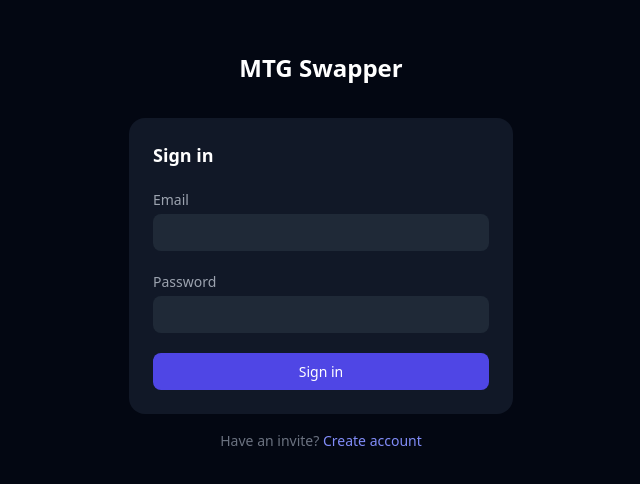
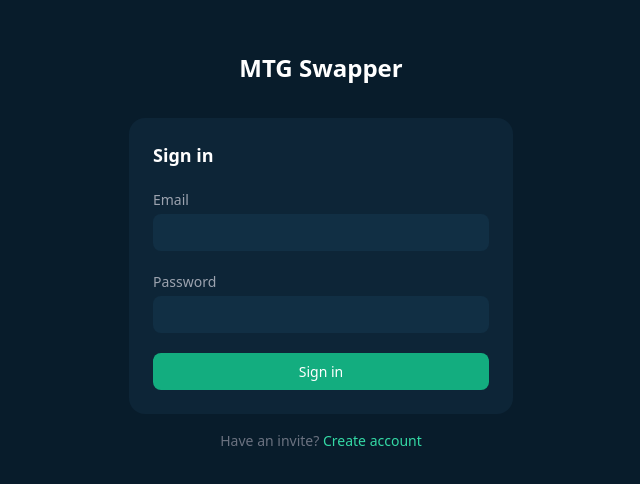
Before and after one commit to Bradley-Hill/mtgSwapper, a React (Vite) app in the folder frontend/: page /login in a window 1280 px wide. Shown: the part 150-634 px from the top of the page, without its empty margins (319-959 px from the left). Built offline with nearby package versions, Linux system fonts and the light colour scheme; no server answers.

Commit message:
fix: updated css variables

```diff
--- a/frontend/src/styles/_variables.scss
+++ b/frontend/src/styles/_variables.scss
@@ -6,58 +6,70 @@
 //   @use '../styles/variables' as *;
 // The `as *` means you write $accent, not variables.$accent.
 //
-// All colour values are derived from the original Tailwind gray/indigo palette
-// so the visual design is unchanged after the migration.
+// Palette (brand):
+//   $color-leaf:    #54cc5f  — success green
+//   $color-plant:   #13ad7f  — primary / CTA (teal-green)
+//   $color-teal:    #077d7f  — accent / hover
+//   $color-dark:    #095f71  — deep UI
+//   $color-darkest: #081c2b  — page background anchor
 // =============================================================================
 
+// ── Brand palette ─────────────────────────────────────────────────────────────
+$color-leaf:    #54cc5f;
+$color-plant:   #13ad7f;
+$color-teal:    #077d7f;
+$color-dark:    #095f71;
+$color-darkest: #081c2b;
+
 // ── Backgrounds ───────────────────────────────────────────────────────────────
-$bg-page:    #030712;  // gray-950 — full page background
-$bg-surface: #111827;  // gray-900 — modals, panels, cards
-$bg-input:   #1f2937;  // gray-800 — inputs, selects, textareas, skeleton rows
-$bg-hover:   #374151;  // gray-700 — row hover, button hover
+// Stepped up from $color-darkest so surfaces feel layered.
+$bg-page:    #081c2b;  // $color-darkest — full page background
+$bg-surface: #0d2537;  // modals, panels, cards
+$bg-input:   #112f44;  // inputs, selects, textareas, skeleton rows
+$bg-hover:   #1a3e56;  // row hover, button hover backgrounds
 
 // ── Text ──────────────────────────────────────────────────────────────────────
 $text-primary:   #ffffff;
-$text-secondary: #d1d5db;  // gray-300
-$text-muted:     #9ca3af;  // gray-400 — labels, table headers
-$text-faint:     #6b7280;  // gray-500 — footer links, quantity, hints
-$text-dimmer:    #4b5563;  // gray-600 — very subtle hint text
+$text-secondary: #d1d5db;
+$text-muted:     #9ca3af;  // labels, table headers
+$text-faint:     #6b7280;  // footer links, quantity, hints
+$text-dimmer:    #4b5563;  // very subtle hint text
 
 // ── Borders ───────────────────────────────────────────────────────────────────
-$border-subtle:  #1f2937;  // gray-800 — table dividers (same as input bg)
-$border-default: #374151;  // gray-700 — modal/dropdown borders
+$border-subtle:  #112f44;  // table dividers (same as input bg)
+$border-default: #1a3e56;  // modal/dropdown borders
 
-// ── Accent (indigo) ───────────────────────────────────────────────────────────
-$accent:              #4f46e5;  // indigo-600 — primary CTA buttons
-$accent-hover:        #6366f1;  // indigo-500 — button hover + focus ring
-$accent-ring:         #6366f1;  // indigo-500 — focus-visible box-shadow colour
-$accent-link:         #818cf8;  // indigo-400 — text links
-$accent-link-hover:   #a5b4fc;  // indigo-300 — text link hover
-$accent-disabled-bg:  #312e81;  // indigo-900 — disabled button background
-$accent-disabled-text:#818cf8;  // indigo-400 — disabled button text
+// ── Accent (plant / teal) ─────────────────────────────────────────────────────
+$accent:               $color-plant;   // #13ad7f — primary CTA buttons
+$accent-hover:         $color-teal;    // #077d7f — button hover
+$accent-ring:          $color-plant;   // #13ad7f — focus-visible box-shadow
+$accent-link:          #34d9a5;        // lighter teal for text links on dark bg
+$accent-link-hover:    #5de8bc;        // even lighter on hover
+$accent-disabled-bg:   #063d30;        // very dark green — disabled button bg
+$accent-disabled-text: #34d9a5;        // muted teal — disabled button label
 
 // ── Error / destructive ───────────────────────────────────────────────────────
-$error-text:   #f87171;  // red-400
-$error-bg:     #450a0a;  // red-950
-$error-border: #991b1b;  // red-800
+$error-text:   #f87171;
+$error-bg:     #450a0a;
+$error-border: #991b1b;
 
 // ── Success ───────────────────────────────────────────────────────────────────
-$success-text:   #86efac;  // green-300 — large count number
-$success-label:  #22c55e;  // green-500 — small label beneath count
-$success-bg:     #052e16;  // green-950 — banner background
-$success-border: #166534;  // green-800 — banner border
+$success-text:   #86efac;        // large count number
+$success-label:  $color-leaf;    // #54cc5f — small label beneath count
+$success-bg:     #052e16;        // banner background
+$success-border: #166534;        // banner border
 
 // ── Semantic spot colours ─────────────────────────────────────────────────────
-$foil-color:     #facc15;  // yellow-400 — ✦ foil indicator
-$avail-dot:      #4ade80;  // green-400 — available-for-swap dot
+$foil-color: #facc15;        // yellow — ✦ foil indicator
+$avail-dot:  $color-leaf;    // #54cc5f — available-for-swap dot
 
 // ── Condition badge colours ───────────────────────────────────────────────────
-$cond-unused-bg:    #14532d;  // green-900
-$cond-unused-text:  #86efac;  // green-300
-$cond-played-bg:    #713f12;  // yellow-900
-$cond-played-text:  #fde047;  // yellow-300
-$cond-damaged-bg:   #7f1d1d;  // red-900
-$cond-damaged-text: #fca5a5;  // red-300
+$cond-unused-bg:    #0a3d1e;        // dark leaf-green
+$cond-unused-text:  $color-leaf;    // #54cc5f
+$cond-played-bg:    #713f12;        // amber-900
+$cond-played-text:  #fde047;        // amber-300
+$cond-damaged-bg:   #7f1d1d;        // red-900
+$cond-damaged-text: #fca5a5;        // red-300
 
 // ── Spacing ───────────────────────────────────────────────────────────────────
 // 1 unit = 4px (same scale as Tailwind)
```
